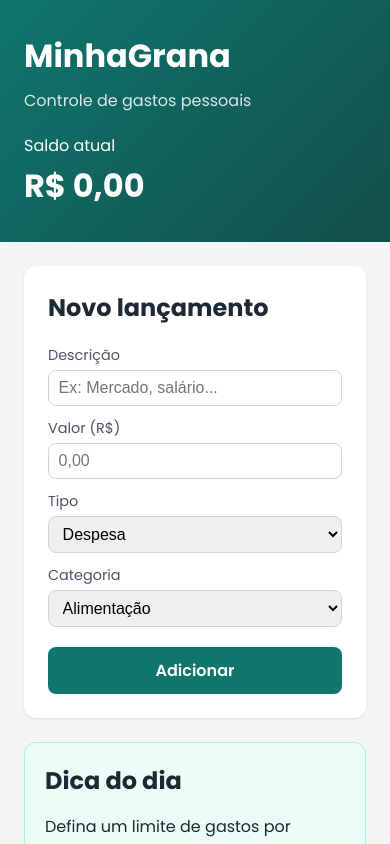
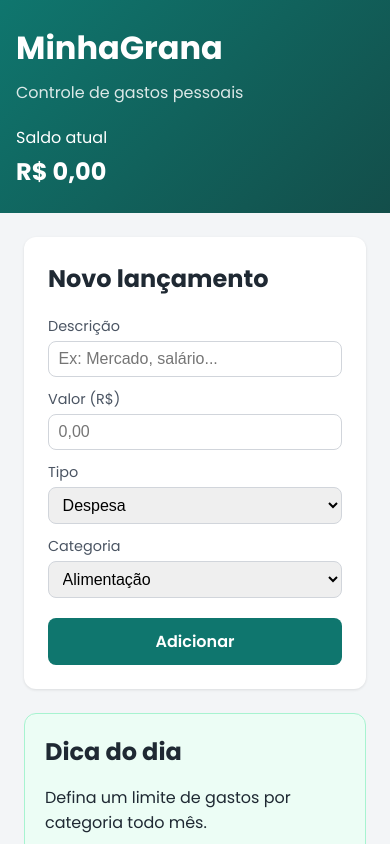
Before and after one commit to nickbelo2201/sprint3-WebDevlopment, a React (Vite) app: page / in a window 390 px wide. Shown: the top 844 px of the page. Built offline with nearby package versions, Linux system fonts and the light colour scheme.

Commit message:
style: layout em duas colunas e responsividade

```diff
--- a/src/App.css
+++ b/src/App.css
@@ -32,6 +32,36 @@
   max-width: 1100px;
   margin: 0 auto;
   padding: 1.5rem;
+  display: grid;
+  grid-template-columns: 1fr;
+  gap: 1.5rem;
+}
+
+.coluna {
+  display: flex;
+  flex-direction: column;
+  min-width: 0;
+}
+
+@media (min-width: 800px) {
+  .conteudo {
+    grid-template-columns: 1fr 1.3fr;
+    align-items: start;
+  }
+}
+
+@media (max-width: 480px) {
+  .cabecalho {
+    padding: 1.5rem 1rem;
+  }
+
+  .saldo strong {
+    font-size: 1.5rem;
+  }
+
+  .resumo-grid {
+    grid-template-columns: 1fr 1fr;
+  }
 }
 
 .rodape {
--- a/src/App.jsx
+++ b/src/App.jsx
@@ -58,11 +58,15 @@ function App() {
     <>
       <Header saldo={saldo} />
       <main className="conteudo">
-        <TransactionForm onAdicionar={addTransaction} />
-        <DicaFinanceira />
-        <Summary transactions={transactions} />
-        <TransactionList transactions={transactions} onExcluir={softDelete} />
-        <Trash trash={trash} onRestaurar={restore} onExcluirDefinitivo={hardDelete} />
+        <div className="coluna">
+          <TransactionForm onAdicionar={addTransaction} />
+          <DicaFinanceira />
+        </div>
+        <div className="coluna">
+          <Summary transactions={transactions} />
+          <TransactionList transactions={transactions} onExcluir={softDelete} />
+          <Trash trash={trash} onRestaurar={restore} onExcluirDefinitivo={hardDelete} />
+        </div>
       </main>
       <Footer />
     </>
```
